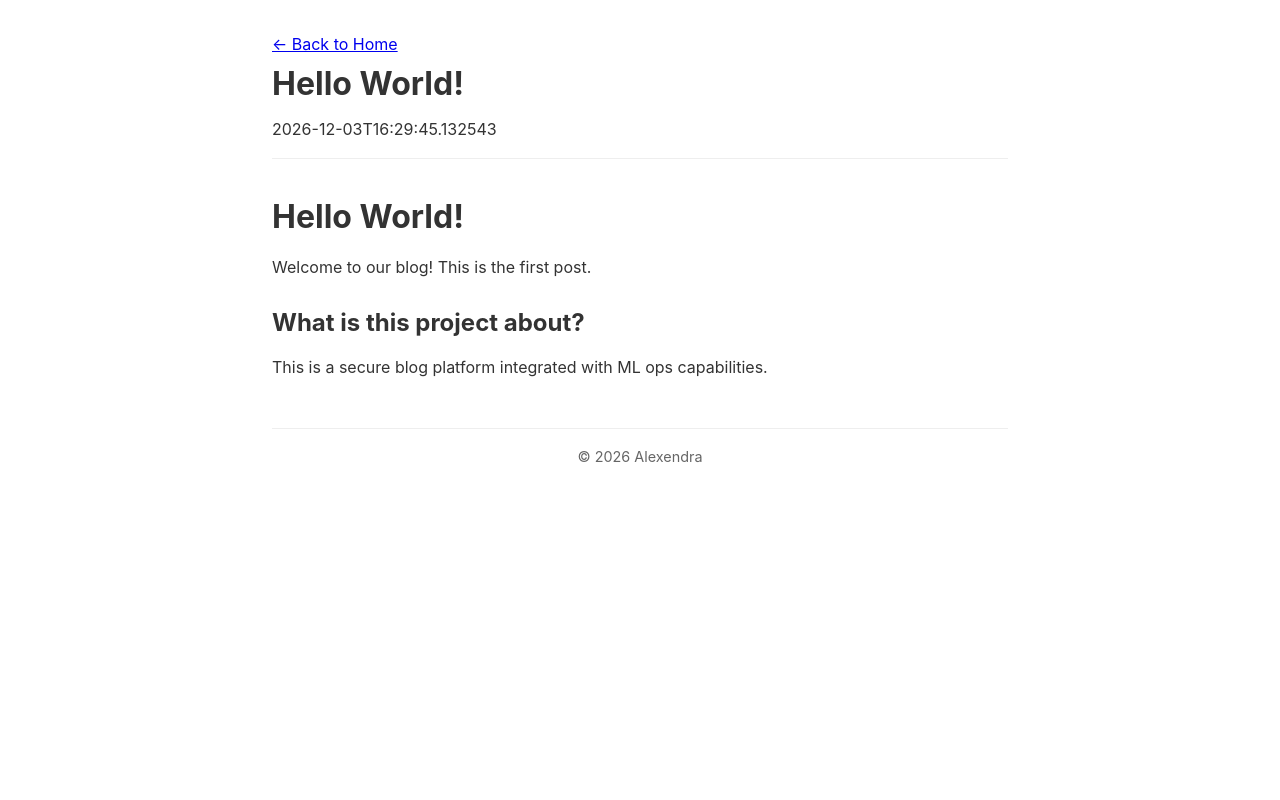
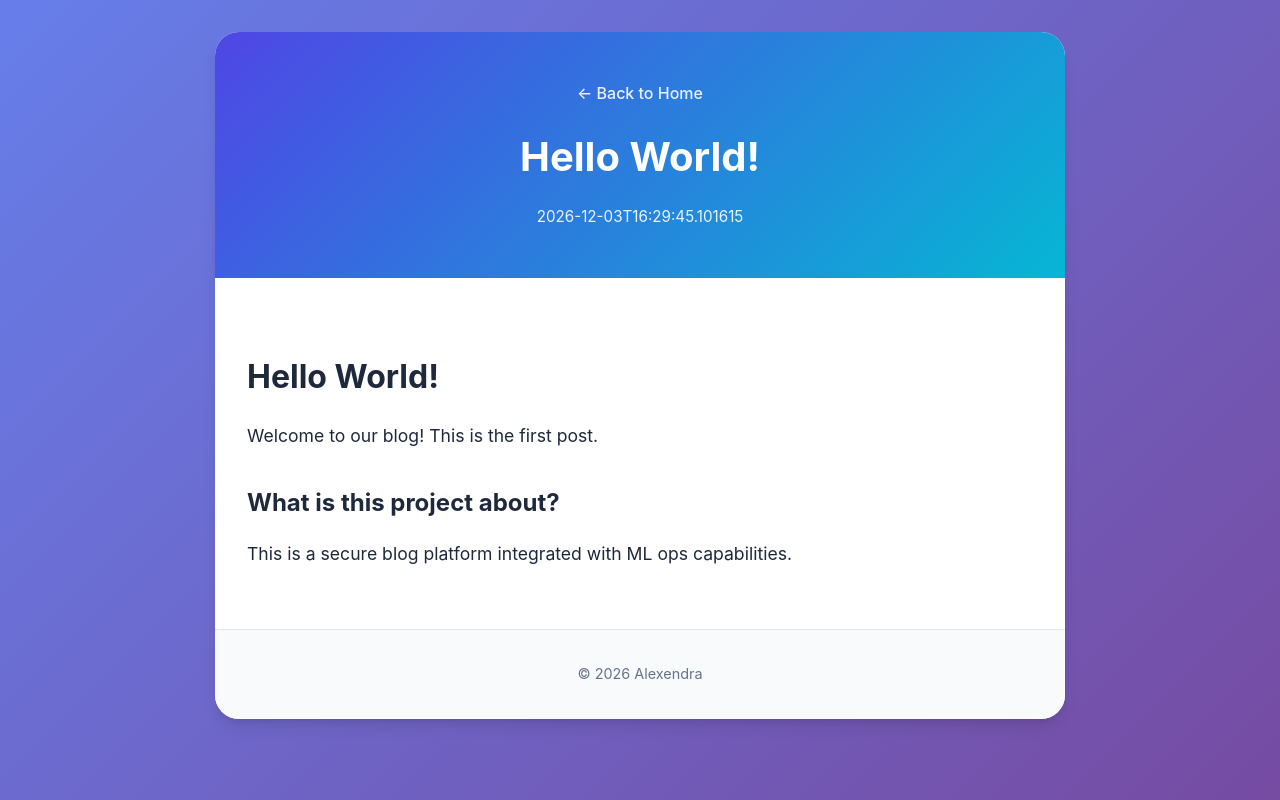
Before and after one commit to 1akshyashah/alexendra1, a FastAPI app: page /blog/hello-world in a window 1280 px wide. Run offline with FastAPI, Linux system fonts and the light colour scheme.

Commit message:
Updated website design with modern, beautiful UI

```diff
--- a/static/style.css
+++ b/static/style.css
@@ -4,23 +4,77 @@
     padding: 0;
 }
 
+:root {
+    --primary: #4f46e5;
+    --primary-dark: #4338ca;
+    --secondary: #06b6d4;
+    --text: #1e293b;
+    --text-light: #64748b;
+    --bg-light: #f8fafc;
+    --white: #ffffff;
+    --shadow: 0 1px 3px 0 rgb(0 0 0 / 0.1), 0 1px 2px -1px rgb(0 0 0 / 0.1);
+    --shadow-lg: 0 10px 15px -3px rgb(0 0 0 / 0.1), 0 4px 6px -4px rgb(0 0 0 / 0.1);
+}
+
 body {
-    font-family: -apple-system, BlinkMacSystemFont, 'Segoe UI', Roboto, Oxygen, Ubuntu, Cantarell, sans-serif;
-    line-height: 1.6;
-    color: #333;
-    max-width: 800px;
+    font-family: -apple-system, BlinkMacSystemFont, 'Segoe UI', Roboto, Oxygen, Ubuntu, Cantarell, 'Open Sans', 'Helvetica Neue', sans-serif;
+    line-height: 1.7;
+    color: var(--text);
+    background: linear-gradient(135deg, #667eea 0%, #764ba2 100%);
+    min-height: 100vh;
+    padding: 2rem 1rem;
+}
+
+.container {
+    max-width: 850px;
     margin: 0 auto;
-    padding: 2rem;
+    background: var(--white);
+    border-radius: 24px;
+    box-shadow: var(--shadow-lg);
+    overflow: hidden;
 }
 
 header {
-    margin-bottom: 2rem;
-    padding-bottom: 1rem;
-    border-bottom: 1px solid #eee;
+    background: linear-gradient(135deg, var(--primary) 0%, var(--secondary) 100%);
+    color: var(--white);
+    padding: 3rem 2rem;
+    text-align: center;
+}
+
+header a.back-link {
+    display: inline-flex;
+    align-items: center;
+    color: rgba(255, 255, 255, 0.9);
+    text-decoration: none;
+    margin-bottom: 1rem;
+    font-weight: 500;
+    transition: color 0.2s ease;
+}
+
+header a.back-link:hover {
+    color: var(--white);
 }
 
 header h1 {
-    margin-bottom: 0.5rem;
+    font-size: 2.5rem;
+    margin-bottom: 0.75rem;
+    font-weight: 700;
+}
+
+header time {
+    font-size: 0.95rem;
+    opacity: 0.9;
+}
+
+main {
+    padding: 2.5rem 2rem;
+}
+
+main h2 {
+    font-size: 1.75rem;
+    margin-bottom: 1.5rem;
+    color: var(--text);
+    font-weight: 700;
 }
 
 .blog-list {
@@ -29,34 +83,111 @@ header h1 {
 
 .blog-list li {
     margin-bottom: 1.5rem;
-    padding-bottom: 1.5rem;
-    border-bottom: 1px solid #eee;
 }
 
 .blog-list a {
+    display: block;
     text-decoration: none;
     color: inherit;
+    padding: 1.5rem;
+    border-radius: 12px;
+    border: 1px solid #e2e8f0;
+    transition: all 0.3s ease;
+    background: var(--white);
+}
+
+.blog-list a:hover {
+    transform: translateY(-2px);
+    box-shadow: var(--shadow-lg);
+    border-color: var(--primary);
 }
 
 .blog-list h3 {
-    color: #0066cc;
-    margin-bottom: 0.25rem;
+    color: var(--primary);
+    font-size: 1.25rem;
+    margin-bottom: 0.5rem;
+    font-weight: 600;
 }
 
-.blog-content h1, .blog-content h2, .blog-content h3 {
-    margin-top: 1.5rem;
-    margin-bottom: 0.75rem;
+.blog-list time {
+    color: var(--text-light);
+    font-size: 0.9rem;
+}
+
+.blog-content {
+    font-size: 1.1rem;
+}
+
+.blog-content h1,
+.blog-content h2,
+.blog-content h3 {
+    margin-top: 2rem;
+    margin-bottom: 1rem;
+    font-weight: 700;
+}
+
+.blog-content h1 {
+    font-size: 2rem;
+}
+
+.blog-content h2 {
+    font-size: 1.5rem;
+}
+
+.blog-content h3 {
+    font-size: 1.25rem;
 }
 
 .blog-content p {
-    margin-bottom: 1rem;
+    margin-bottom: 1.25rem;
+    color: var(--text);
+}
+
+.blog-content ul,
+.blog-content ol {
+    margin-bottom: 1.25rem;
+    padding-left: 2rem;
+}
+
+.blog-content li {
+    margin-bottom: 0.5rem;
+}
+
+.blog-content code {
+    background: var(--bg-light);
+    padding: 0.2rem 0.5rem;
+    border-radius: 4px;
+    font-family: 'Courier New', Courier, monospace;
+    font-size: 0.95rem;
 }
 
 footer {
-    margin-top: 3rem;
-    padding-top: 1rem;
-    border-top: 1px solid #eee;
+    padding: 2rem;
     text-align: center;
-    color: #666;
+    color: var(--text-light);
     font-size: 0.9rem;
+    border-top: 1px solid #e2e8f0;
+    background: var(--bg-light);
 }
+
+@media (max-width: 640px) {
+    body {
+        padding: 1rem 0.5rem;
+    }
+
+    header {
+        padding: 2rem 1.5rem;
+    }
+
+    header h1 {
+        font-size: 1.75rem;
+    }
+
+    main {
+        padding: 1.5rem 1.25rem;
+    }
+
+    .blog-list a {
+        padding: 1.25rem;
+    }
+}
--- a/templates/blog_post.html
+++ b/templates/blog_post.html
@@ -9,8 +9,9 @@
     <link rel="stylesheet" href="/static/style.css">
 </head>
 <body>
+    <div class="container">
         <header>
-        <a href="/">← Back to Home</a>
+            <a href="/" class="back-link">← Back to Home</a>
             <h1>{{ post.title }}</h1>
             <time datetime="{{ post.date }}">{{ post.date }}</time>
         </header>
@@ -20,5 +21,6 @@
         <footer>
             <p>&copy; {{ datetime.now().year }} Alexendra</p>
         </footer>
+    </div>
 </body>
 </html>
--- a/templates/home.html
+++ b/templates/home.html
@@ -9,6 +9,7 @@
     <link rel="stylesheet" href="/static/style.css">
 </head>
 <body>
+    <div class="container">
         <header>
             <h1>{{ title }}</h1>
         </header>
@@ -32,5 +33,6 @@
         <footer>
             <p>&copy; {{ datetime.now().year }} Alexendra</p>
         </footer>
+    </div>
 </body>
 </html>
```
Lines whose indentation alone changed are shown as unchanged.
